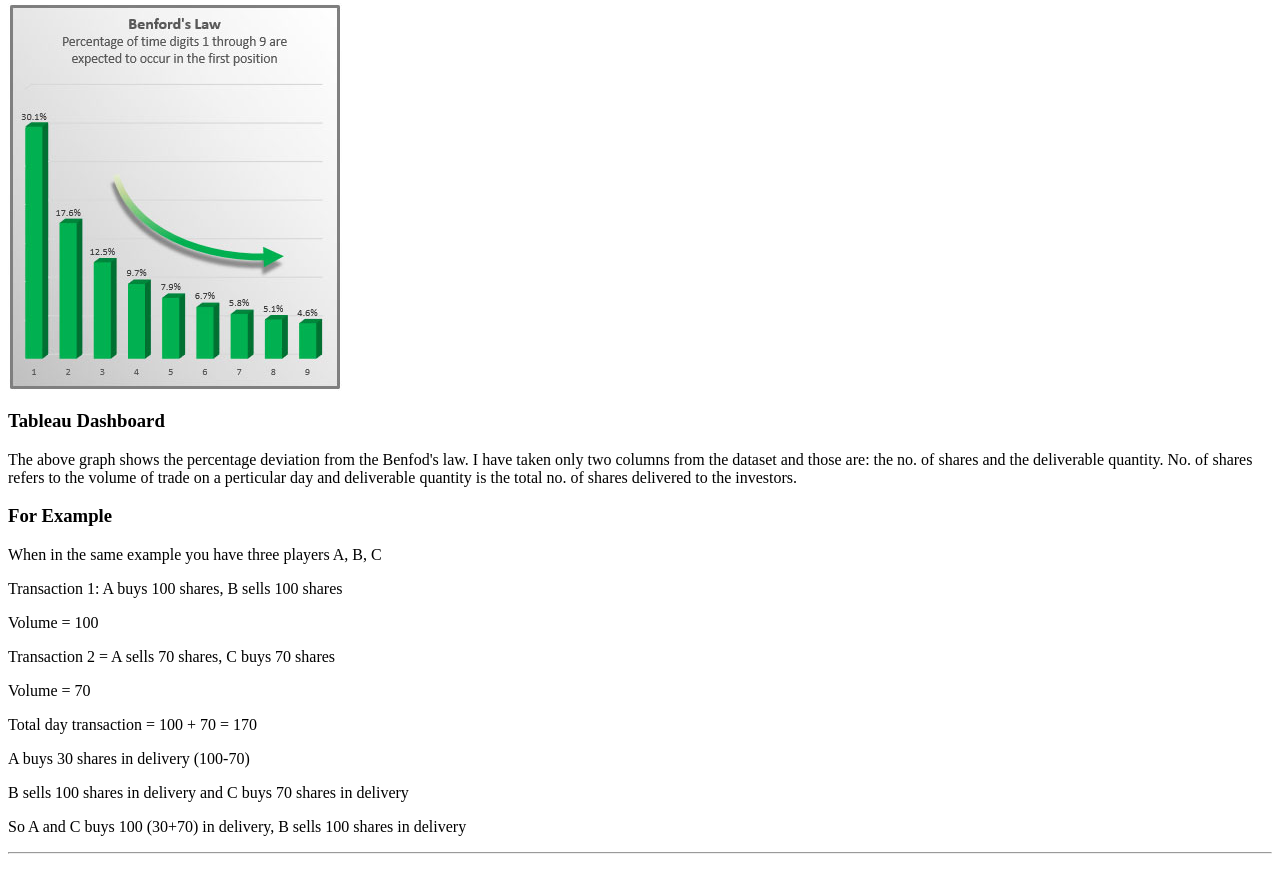
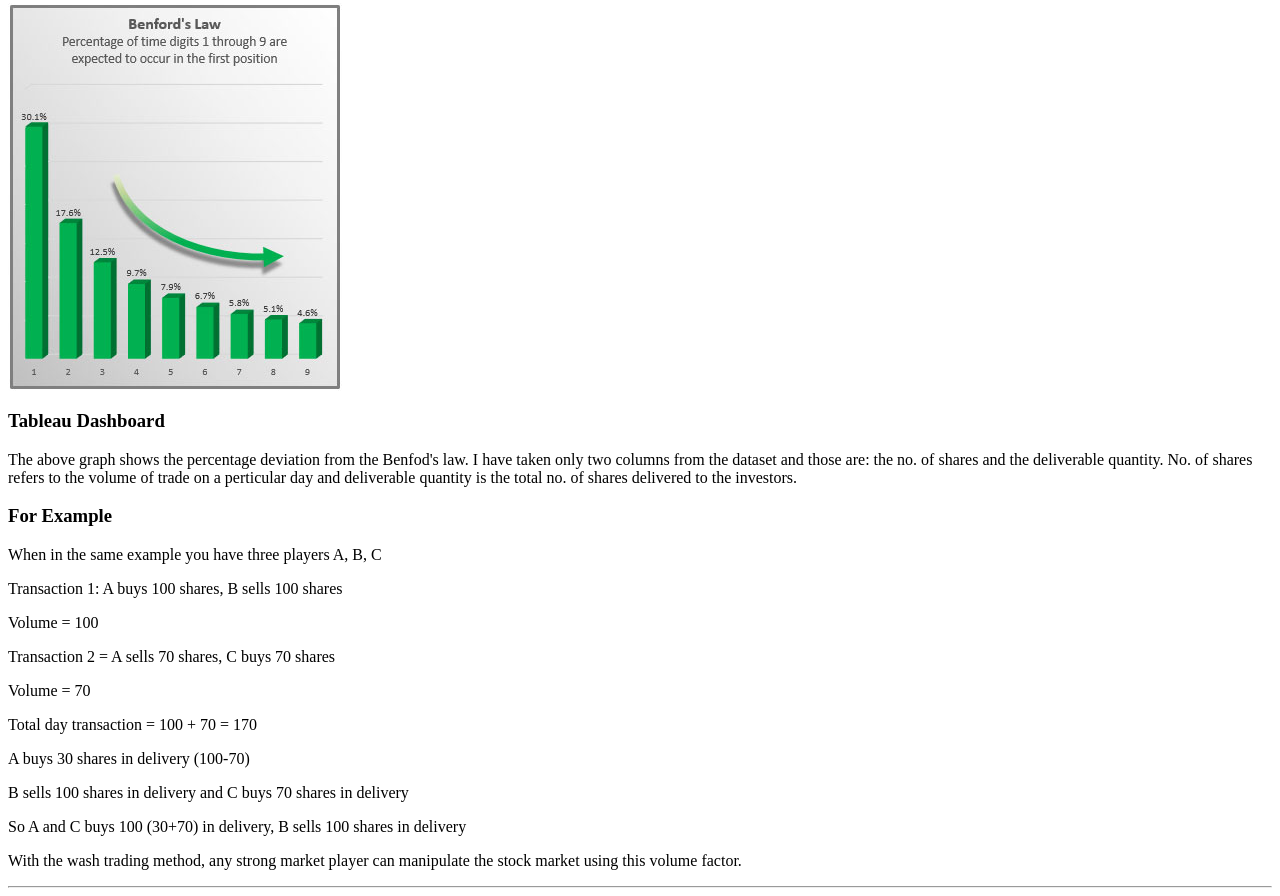
Before and after one commit to 034adarsh/18CSE301J_RA2011033010034, a plain HTML site: page index.html in a window 1280 px wide. Shown: the part 335-1231 px from the top of the page. Before the commit the page ends 1197 px from the top, so only its background shows below. Drawn offline with Linux system fonts and the light colour scheme.

Commit message:
Update index.html

```diff
--- a/index.html
+++ b/index.html
@@ -28,6 +28,7 @@
     <p>A buys 30 shares in delivery (100-70)</p>
     <p>B sells 100 shares in delivery and C buys 70 shares in delivery</p>
     <p>So A and C buys 100 (30+70) in delivery, B sells 100 shares in delivery</p>
+    <p>With the wash trading method, any strong market player can manipulate the stock market using this volume factor.</p>
     <hr>
 </body>
 </html>
```
